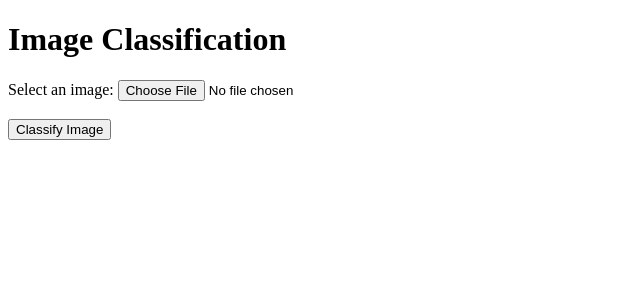
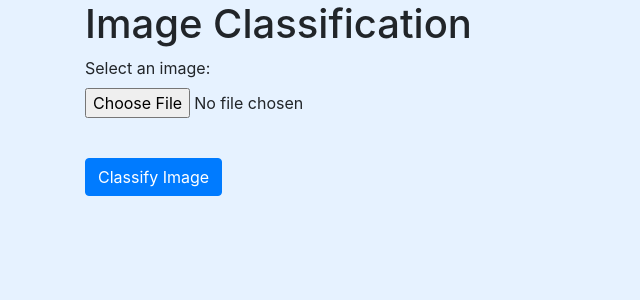
Before and after one commit to FabioArdi/MDM_Project_1, a Flask app: page / in a window 1280 px wide. Shown: the top 300 px of the page, without its empty margins (0-640 px from the left). Run offline with Flask 2, Linux system fonts and the light colour scheme; some libraries are stand-ins or nearby versions.

Commit message:
Added frontend

```diff
--- a/app.py
+++ b/app.py
@@ -27,8 +27,9 @@ def predict():
     predicted_class_idx = logits.argmax(-1).item()
     predicted_class_label = model.config.id2label[predicted_class_idx]
 
+
     # Save the uploaded image to a temporary folder
-    temp_image_path = f"/temp/{file.filename}"
+    temp_image_path = f"temp/{file.filename}"
     image.save(temp_image_path)
 
     # Pass the predicted class label and the temporary image path to the result page
--- /dev/null
+++ b/static/style.css
@@ -0,0 +1,3 @@
+body {
+    background-color: #e6f2ff;
+  }
--- a/templates/index.html
+++ b/templates/index.html
@@ -2,14 +2,18 @@
 <html>
 <head>
     <title>Image Classification</title>
+    <link rel="stylesheet" href="https://stackpath.bootstrapcdn.com/bootstrap/4.3.1/css/bootstrap.min.css">
+    <link rel="stylesheet" href="{{ url_for('static', filename='style.css') }}">
 </head>
-<body>
+<body class="container">
     <h1>Image Classification</h1>
     <form action="{{ url_for('predict') }}" method="POST" enctype="multipart/form-data">
-        <label for="image">Select an image:</label>
-        <input type="file" name="image" accept="image/*" required>
-        <br><br>
-        <input type="submit" value="Classify Image">
+        <div class="form-group">
+            <label for="image">Select an image:</label>
+            <input type="file" name="image" class="form-control-file" accept="image/*" required>
+        </div>
+        <br>
+        <button type="submit" class="btn btn-primary">Classify Image</button>
     </form>
 </body>
 </html>
```
Also changed, not shown: templates/result.html (+12 -5 lines), 1 other file.
